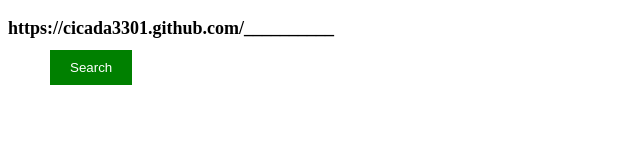
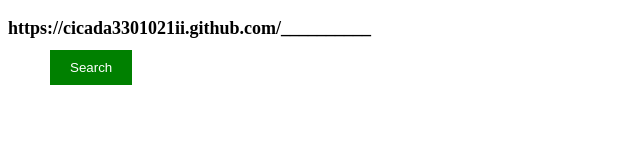
Before and after one commit to Cicada3301021ii/cicada, a plain HTML site: page index.html in a window 1280 px wide. Shown: the full height of the page, 0-640 px from the left. Drawn offline with Linux system fonts and the light colour scheme.

Commit message:
Update index.html

```diff
--- a/index.html
+++ b/index.html
@@ -35,7 +35,7 @@ p {
 </script>
 </head>
 <body>
-<p>https://cicada3301.github.com/__________</p>
+<p>https://cicada3301021ii.github.com/__________</p>
 <button id="myButton" class="myButton" onclick="moveButton()">Search</button>
 
 </body>
```
